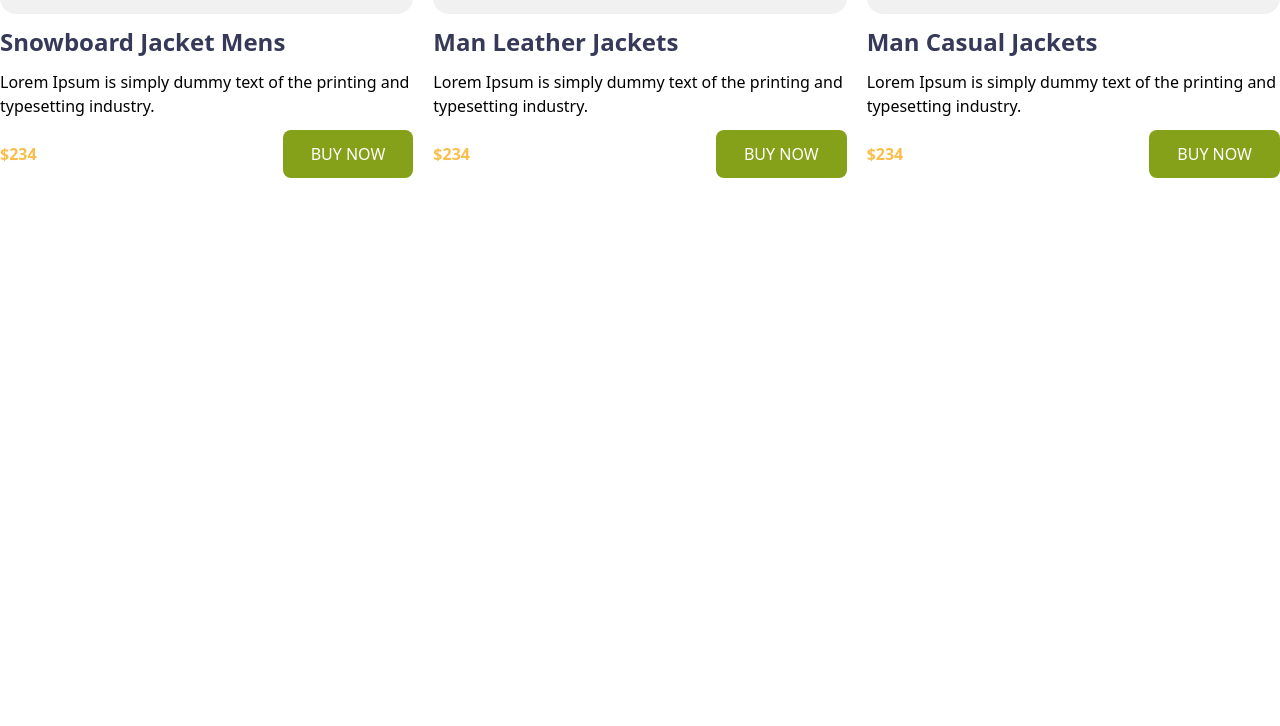
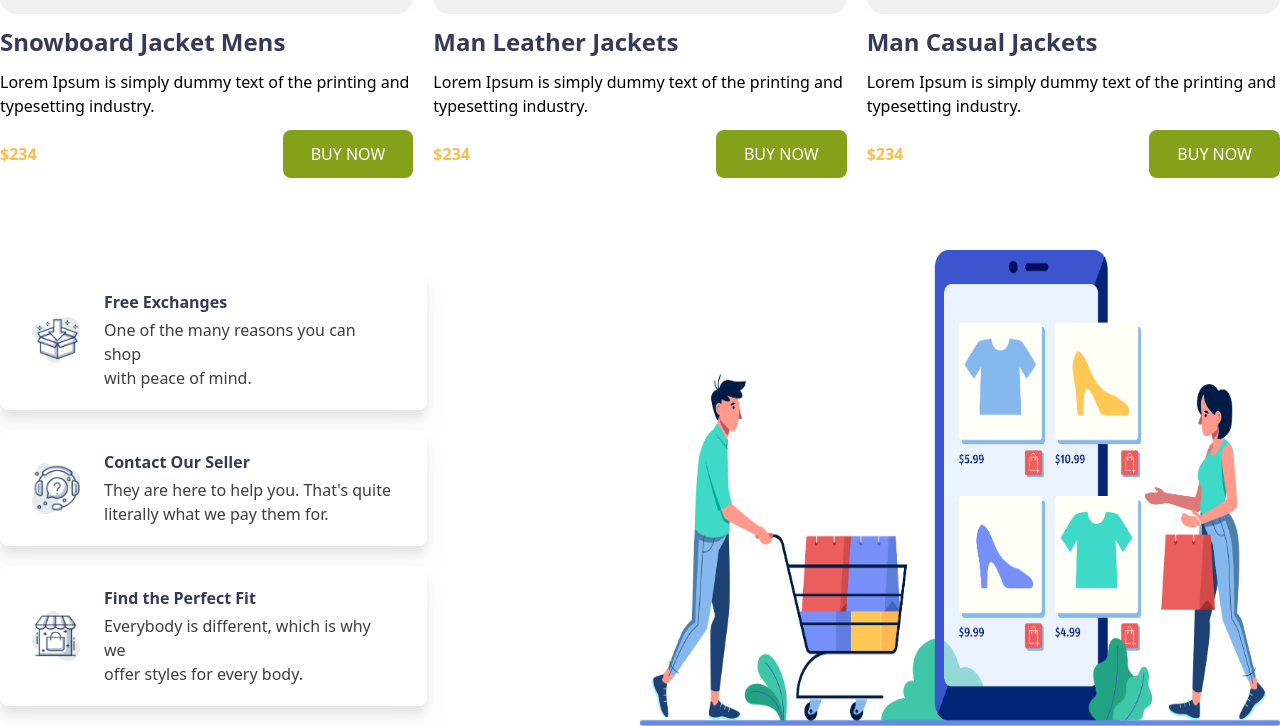
Before and after one commit to mdimranhossainwd/pengiun, a plain HTML site: page index.html in a window 1280 px wide. Shown: the part 2172-2898 px from the top of the page. Before the commit the page ends 2422 px from the top, so only its background shows below. Drawn offline with nearby package versions, Linux system fonts and the light colour scheme.

Commit message:
All Section Completed

```diff
--- a/index.html
+++ b/index.html
@@ -224,6 +224,52 @@
       </section>
 
       <!-- CARD-AREA-END -->
+
+      <section>
+        <div
+          class="flex flex-col-reverse md:flex-row md:flex justify-between p-5 md:p-0"
+        >
+          <div class="columns-1 w-full md:w-1/3 mt-5">
+            <div
+              class="flex items-center py-5 px-8 bg-white drop-shadow-xl rounded-lg mb-5"
+            >
+              <img class="w-12" src="icons/box.png" alt="" />
+              <div class="space-y-1 pl-6">
+                <h3 class="text-[#363958] font-bold">Free Exchanges</h3>
+                <p class="text-[#3E3E3E]">
+                  One of the many reasons you can shop <br />
+                  with peace of mind.
+                </p>
+              </div>
+            </div>
+            <div
+              class="flex items-center py-5 px-8 bg-white drop-shadow-xl rounded-lg mb-5"
+            >
+              <img class="w-12" src="icons/question.png" alt="" />
+              <div class="space-y-1 pl-6">
+                <h3 class="text-[#363958] font-bold">Contact Our Seller</h3>
+                <p class="text-[#3E3E3E]">
+                  They are here to help you. That's quite <br />
+                  literally what we pay them for.
+                </p>
+              </div>
+            </div>
+            <div
+              class="flex items-center py-5 px-8 bg-white drop-shadow-xl rounded-lg mb-5"
+            >
+              <img class="w-12" src="icons/house.png" alt="" />
+              <div class="space-y-1 pl-6">
+                <h3 class="text-[#363958] font-bold">Find the Perfect Fit</h3>
+                <p class="text-[#3E3E3E]">
+                  Everybody is different, which is why we <br />
+                  offer styles for every body.
+                </p>
+              </div>
+            </div>
+          </div>
+          <img class="w-full md:w-1/2" src="images/shopping.png" alt="" />
+        </div>
+      </section>
     </main>
 
     <footer></footer>
```
